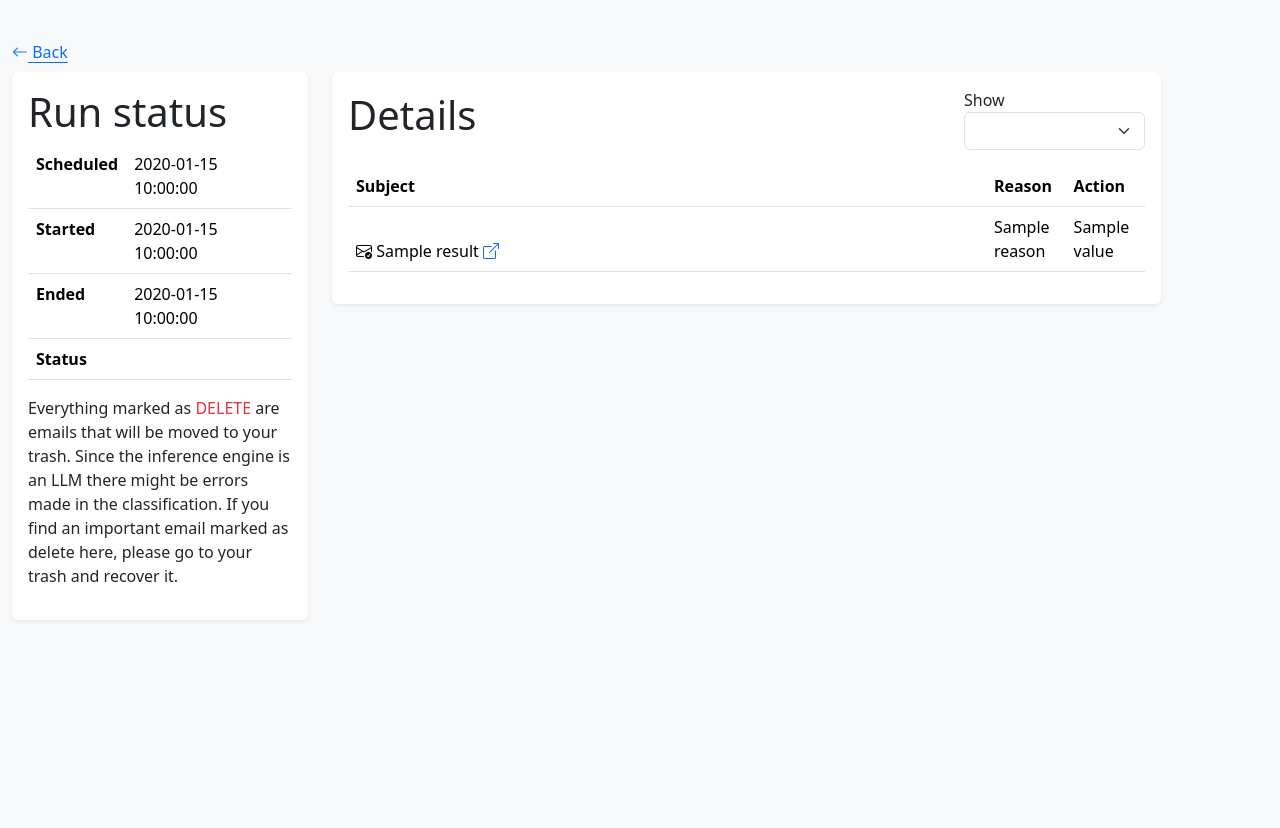
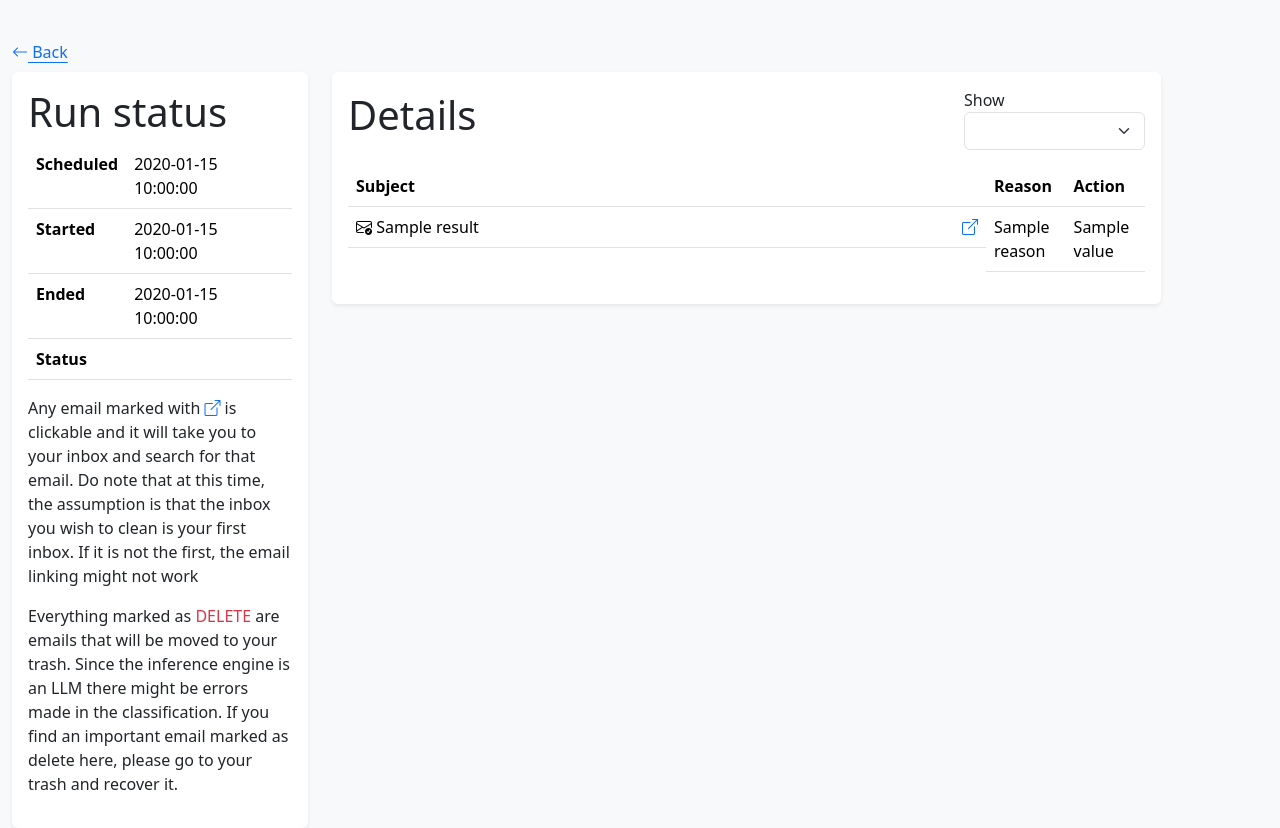
Before and after one commit to deep-learning-for-humans/spam-slaya, a Flask app: template app/templates/run_status.html in a window 1280 px wide. Before the commit the page ends 621 px from the top, so only its background shows below. Run offline with Flask 3, Linux system fonts and the light colour scheme; the template is opened without the code that fills it: most values are stand-ins (such as "Sample title", 1, 10 or a date in 2020).

Commit message:
Finish up email linking (styles, message)

```diff
--- a/app/templates/run_status.html
+++ b/app/templates/run_status.html
@@ -33,24 +33,6 @@
                             <th>Status</th>
                             <td>{{ model.run.status.value }}</td>
                         </tr>
-                        <!--
-                        <tr>
-                            <th>Messages to process</th>
-                            <td>{{ model.count }}</td>
-                        </tr>
-                        <tr>
-                            <th>Messages processed</th>
-                            <td>{{ model.process_count }}</td>
-                        </tr>
-                        <tr>
-                            <th>Messages with error (unprocessed)</th>
-                            <td>{{ model.error_count }}</td>
-                        </tr>
-                        <tr>
-                            <th>Messages to delete</th>
-                            <td>{{ model.delete_count }}</td>
-                        </tr>
-                        -->
                     </tbody>
                 </table>
 
@@ -64,6 +46,14 @@
                     </button>
                 </div>
                 {% endif %}
+
+                <p>
+                    Any email marked with <span class="text-primary"><i class="bi bi-box-arrow-up-right"></i></span>
+                    is clickable and it will take you to your inbox and search
+                    for that email. Do note that at this time, the assumption is
+                    that the inbox you wish to clean is your first inbox. If it
+                    is not the first, the email linking might not work
+                </p>
 
                 <p>
                     Everything marked as <span class="text-danger">DELETE</span>
@@ -107,18 +97,22 @@
                             <th width="10%">Reason</th>
                             <th width="10%">Action</th>
                         </tr>
+                    </thead>
+                    <tbody>
                         {% for result in model.batch_results %}
                         {% if result.action.value != "TBD" %}
                         <tr>
-                            <td class="overflow-hidden">
+                            <td class="overflow-hidden d-flex justify-content-between position-relative">
+                                <span>
                                     {% if result.action.value.upper() == "DELETE" %}
                                         <i class="bi-envelope-slash text-danger"></i>
                                     {% else %}
                                         <i class="bi-envelope-check"></i>
                                     {% endif %}
                                     {{ result.subject }}
+                                </span>
                                 {% if result.rfc822_message_id %}
-                                    <a href="https://mail.google.com/mail/u/0/#search/rfc822msgid:{{ result.rfc822_message_id }}" target="_blank">
+                                <a class="stretched-link" href="https://mail.google.com/mail/u/0/#search/rfc822msgid:{{ result.rfc822_message_id }}" target="_blank">
                                     <i class="bi bi-box-arrow-up-right"></i>
                                 </a>
                                 {% endif %}
@@ -132,7 +126,7 @@
                         </tr>
                         {% endif %}
                         {% endfor %}
-                    </thead>
+                    </tbody>
                 </table>
             </div>
         </div>
```
Lines whose indentation alone changed are shown as unchanged.
